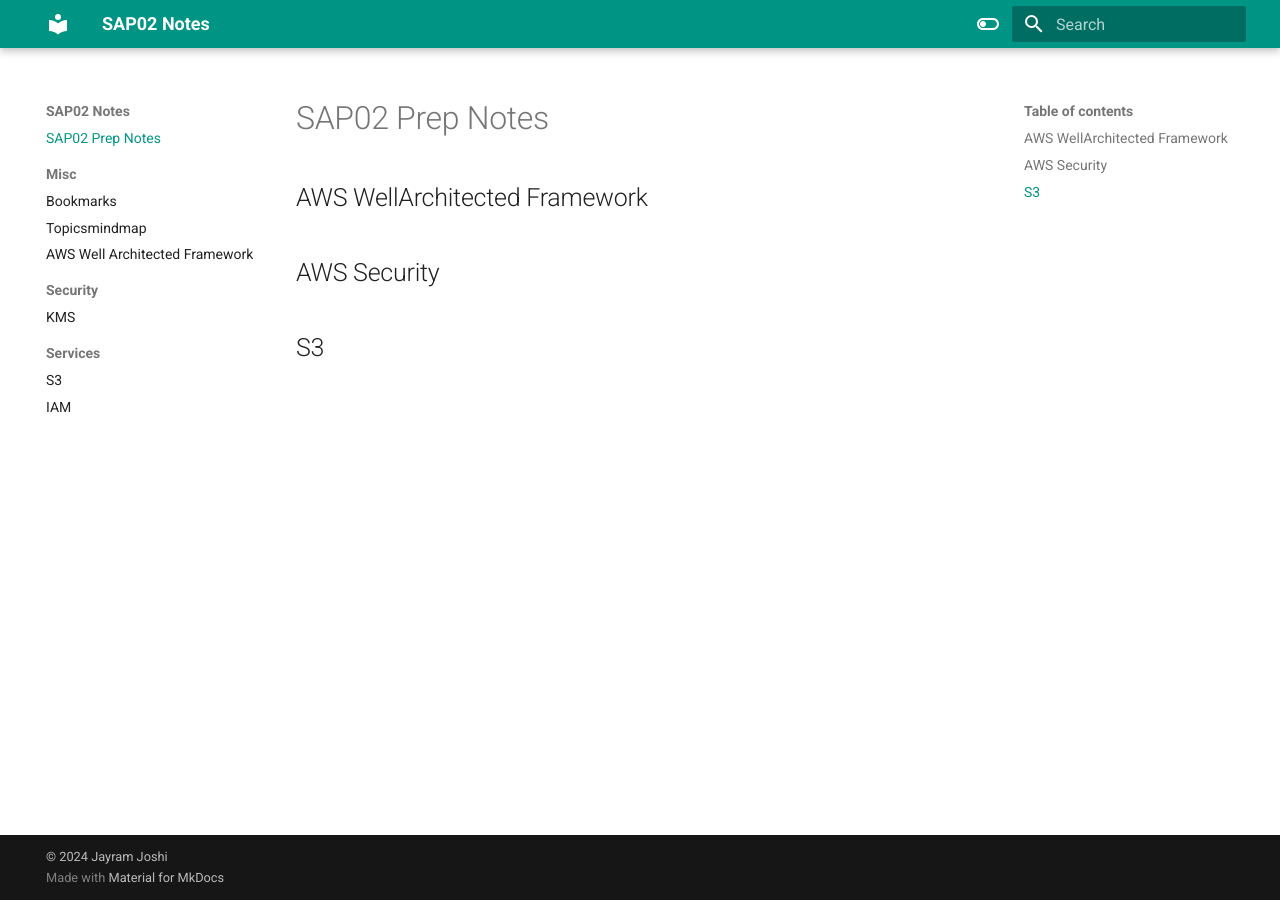
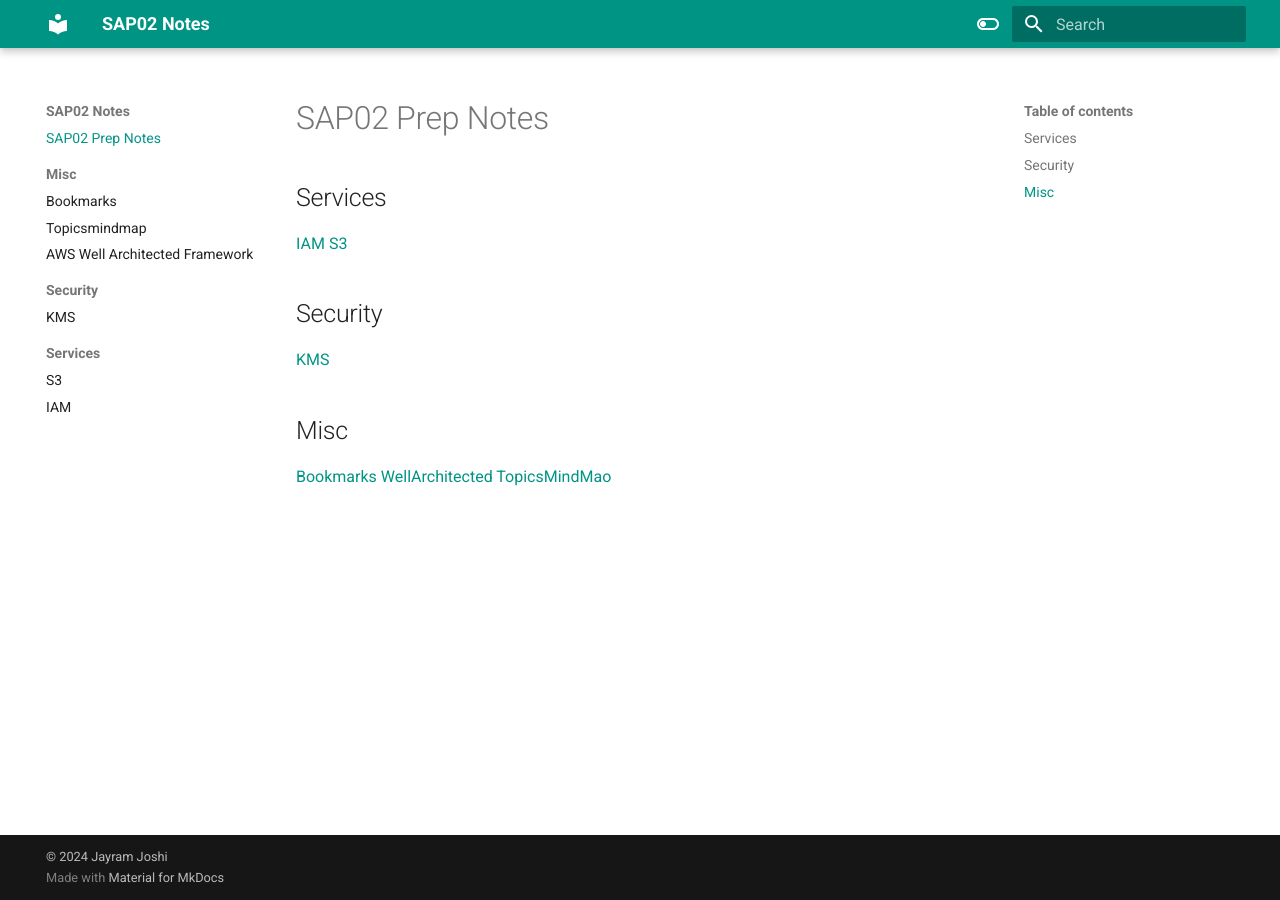
Before and after one commit to jayramj/SAA03, an MkDocs documentation site: the page built from docs/index.md, in a window 1280 px wide. Built offline with MkDocs 1.6.1 and Material for MkDocs 9.7.7, drawn with Linux system fonts in a browser that asks for light colours.

Commit message:
Reorganized index page

```diff
--- a/docs/index.md
+++ b/docs/index.md
@@ -1,7 +1,14 @@
 # SAP02 Prep Notes
 
-## AWS WellArchitected Framework
+## Services
+[IAM](./services/iam.md)
+[S3](./services/S3.md)
 
-## AWS Security
+## Security
+[KMS](./security/kms.md)
 
-## S3
+## Misc
+
+[Bookmarks](./Misc/bookmarks.md)
+[WellArchitected](./Misc/wellarchitected.md)
+[TopicsMindMao](./Misc/topicsmindmap.md)
```
